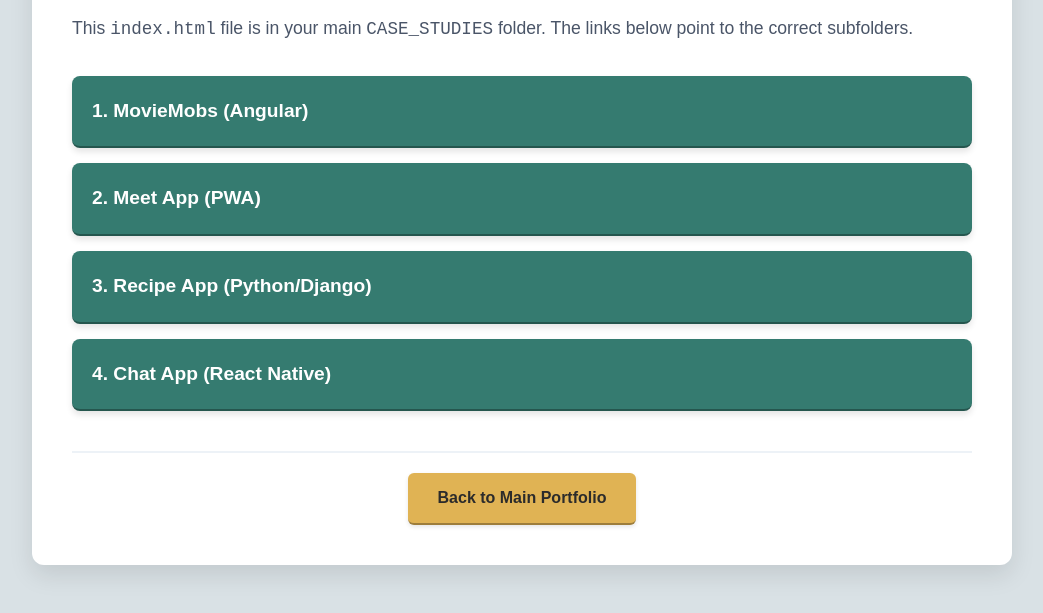
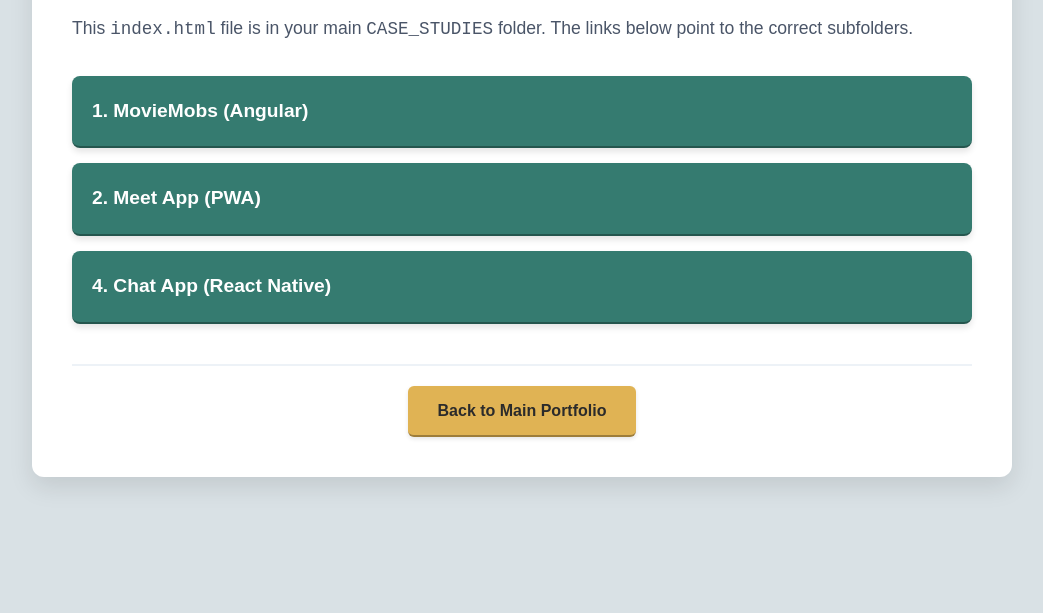
Before and after one commit to ivencomur/IECM_CASE_STUDIES, a plain HTML site: page index.html in a window 1280 px wide. Shown: the part 197-810 px from the top of the page, without its empty margins (118-1161 px from the left). Drawn offline with Linux system fonts and the light colour scheme; a web font is replaced by a local one.

Commit message:
CORRECTED 2

```diff
--- a/index.html
+++ b/index.html
@@ -135,13 +135,7 @@
             >2. Meet App (PWA)</a
           >
         </li>
-        <li>
-          <a
-            class="project-link"
-            href="./RECIPE_APP_CASE_STUDY.html"
-            >3. Recipe App (Python/Django)</a
-          >
-        </li>
+
         <li>
           <a
             class="project-link"
```
